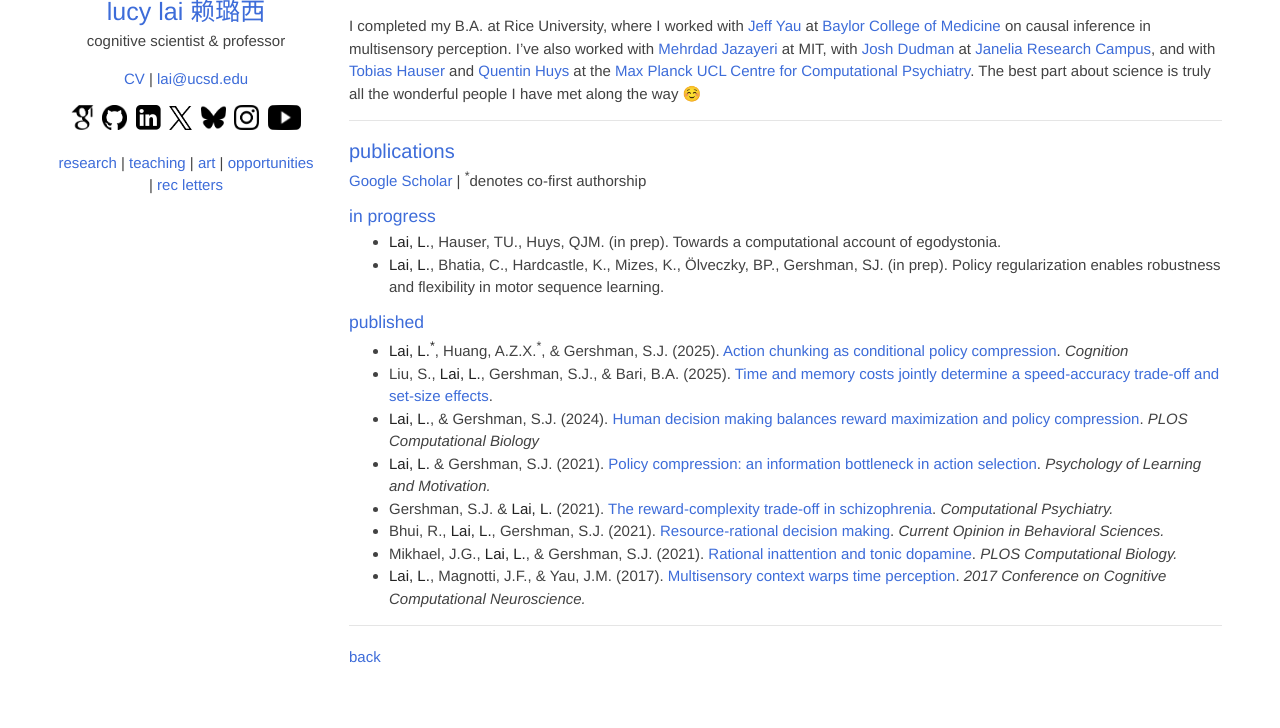
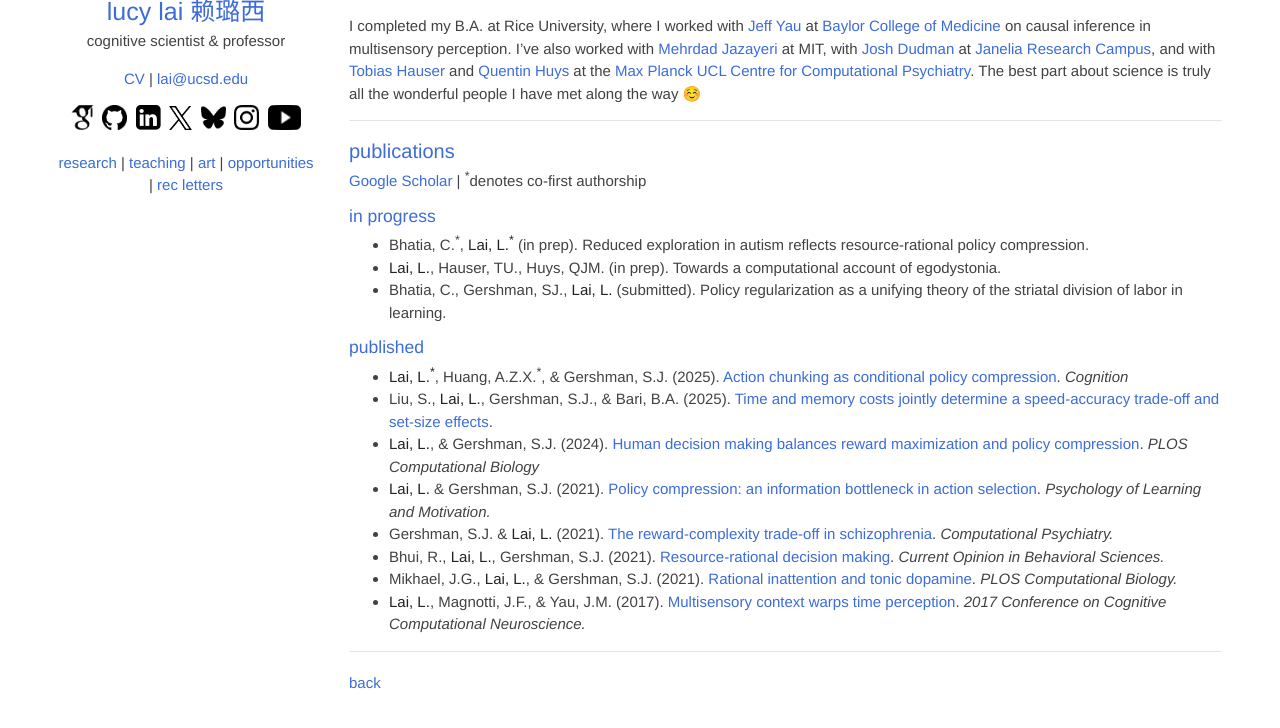
Before and after one commit to lucylai96/lucylai96.github.io, a Jekyll site: the page built from research.md, in a window 1280 px wide and 1014 px high, cut to the strip 255-983 px from the top of the window. Built offline with Jekyll 4.4.1, drawn with Linux system fonts in a browser that asks for light colours; our own code applies the rules of GitHub Pages for plain Markdown files.

Commit message:
Update research.md

```diff
--- a/research.md
+++ b/research.md
@@ -11,8 +11,9 @@ I completed my B.A. at Rice University, where I worked with [Jeff Yau](http://ya
 [Google Scholar](https://scholar.google.com/citations?user=TEpclyYAAAAJ&hl=en) | <sup>*</sup>denotes co-first authorship
 
 ### in progress
+- Bhatia, C.<sup>*</sup>, **Lai, L.<sup>*</sup>** (in prep). Reduced exploration in autism reflects resource-rational policy compression.
 - **Lai, L.**, Hauser, TU., Huys, QJM. (in prep). Towards a computational account of egodystonia.
-- **Lai, L.**, Bhatia, C., Hardcastle, K., Mizes, K., Ölveczky, BP., Gershman, SJ. (in prep). Policy regularization enables robustness and flexibility in motor sequence learning.
+- Bhatia, C., Gershman, SJ., **Lai, L.** (submitted). Policy regularization as a unifying theory of the striatal division of labor in learning.
 
 ### published
 - **Lai, L.<sup>*</sup>**, Huang, A.Z.X.<sup>*</sup>, & Gershman, S.J. (2025). [Action chunking as conditional policy compression](./pubs/lai25.pdf){:target="_blank"}. _Cognition_
```
